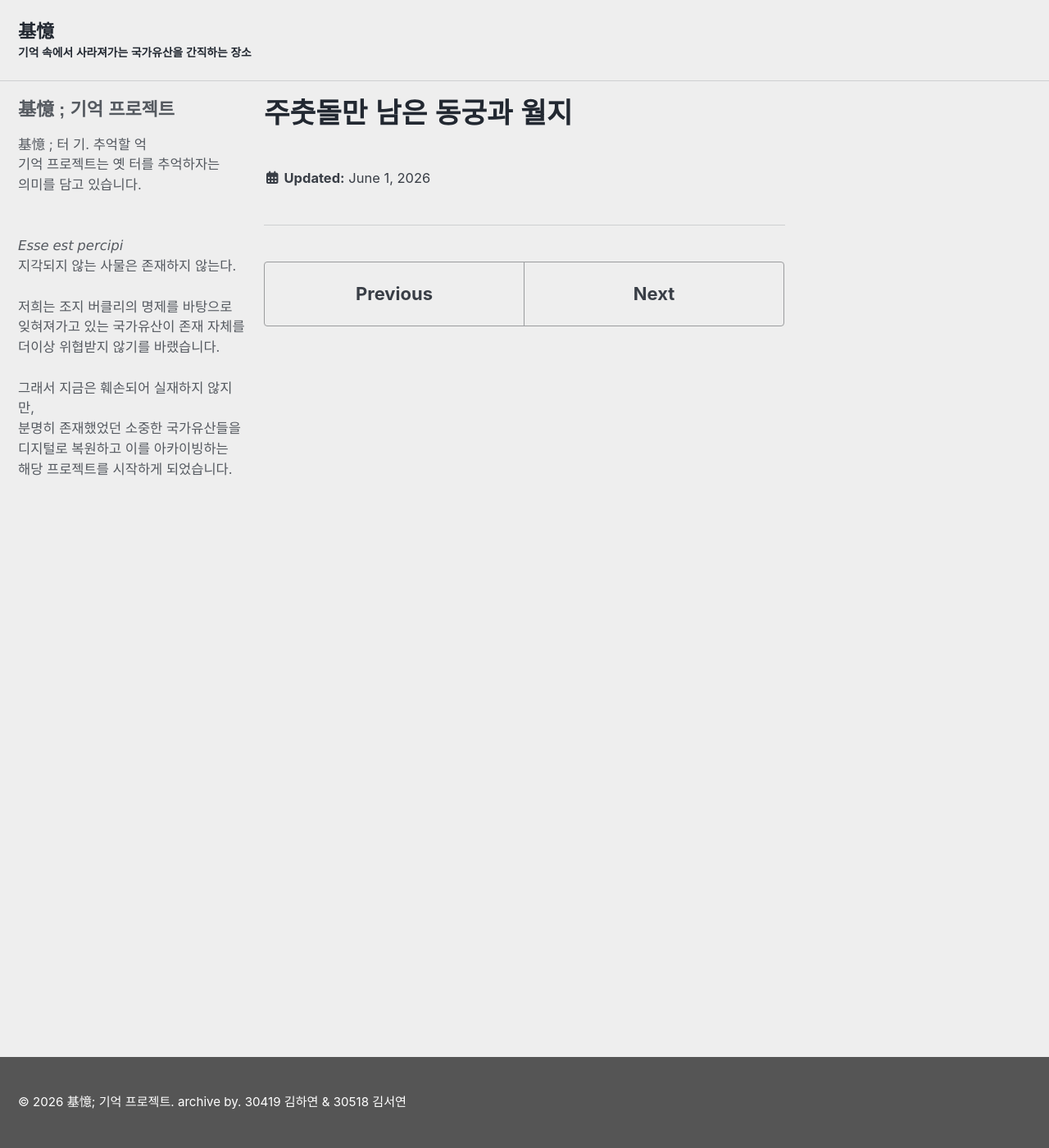
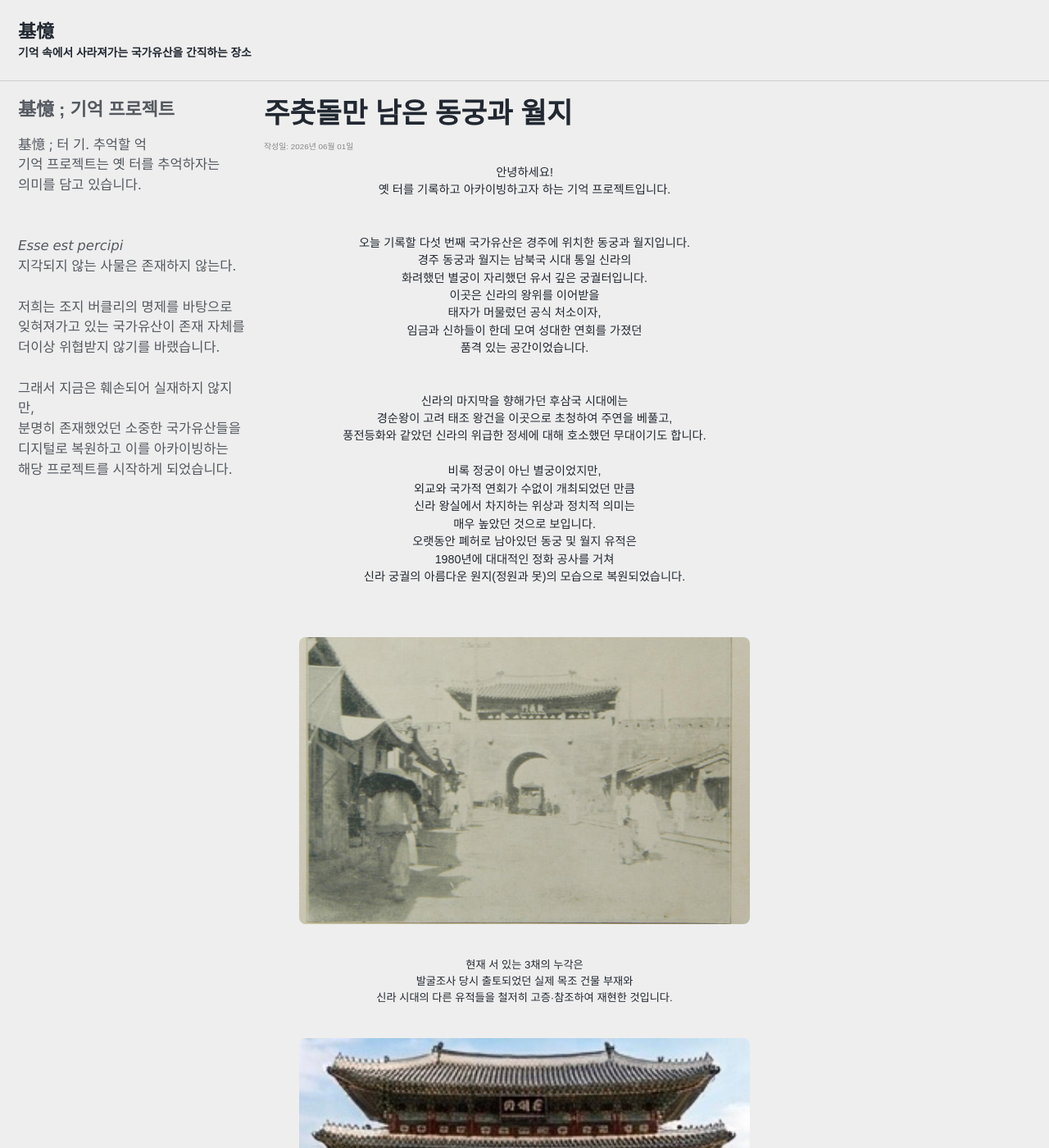
Before and after one commit to ArchiveCulturalHeritage/ArchiveCulturalHeritage.github.io, a Jekyll site: the page built from _posts/2026-06-01-동궁과월지.md, in a window 1280 px wide and 1400 px high. Shown: the whole window at 82% size. Built offline with Jekyll 4.4.1, drawn with Linux system fonts in a browser that asks for light colours; cached includes are drawn as plain includes; some web fonts are replaced; some of the changed text lies outside the part shown.

Commit message:
Update 2026-06-01-동궁과월지.md

```diff
--- a/_posts/2026-06-01-동궁과월지.md
+++ b/_posts/2026-06-01-동궁과월지.md
@@ -3,3 +3,72 @@ layout: single
 title: "주춧돌만 남은 동궁과 월지"
 date: 2026-06-01
 ---
+
+<!-- 제목은 위에서 설정했으므로 본문 상단에 날짜를 작게 표시-->
+<p style="font-size: 0.45em; color: #888;">작성일: 2026년 06월 01일</p>
+
+<div style="text-align: center; line-height: 1.5;">
+<p style="font-size: 0.65em;">
+안녕하세요! <br>
+옛 터를 기록하고 아카이빙하고자 하는 기억 프로젝트입니다.
+<br>
+<br>
+<br>
+오늘 기록할 다섯 번째 국가유산은 경주에 위치한 동궁과 월지입니다.
+<br>
+경주 동궁과 월지는 남북국 시대 통일 신라의 <br> 화려했던 별궁이 자리했던 유서 깊은 궁궐터입니다. <br> 이곳은 신라의 왕위를 이어받을 <br> 태자가 머물렀던 공식 처소이자, <br> 임금과 신하들이 한데 모여 성대한 연회를 가졌던 <br> 품격 있는 공간이었습니다.
+<br>
+<br>
+<br>
+신라의 마지막을 향해가던 후삼국 시대에는 <br> 경순왕이 고려 태조 왕건을 이곳으로 초청하여 주연을 베풀고, <br> 풍전등화와 같았던 신라의 위급한 정세에 대해 호소했던 무대이기도 합니다.
+<br>
+<br>
+비록 정궁이 아닌 별궁이었지만,<br> 외교와 국가적 연회가 수없이 개최되었던 만큼 <br> 신라 왕실에서 차지하는 위상과 정치적 의미는 <br> 매우 높았던 것으로 보입니다.
+  <br>
+오랫동안 폐허로 남아있던 동궁 및 월지 유적은 <br> 1980년에 대대적인 정화 공사를 거쳐 <br> 신라 궁궐의 아름다운 원지(정원과 못)의 모습으로 복원되었습니다.
+<br>
+<br>
+<br> </p>
+</div>
+
+<div style="text-align: center; margin: 20px 0;">
+  <img src="/assets/images/ehsdmlans-rhkrj.jpg" alt="돈의문" style="width: 550px; height: 350px; object-fit: cover; border-radius: 8px;">
+</div>
+
+
+<div style="text-align: center; line-height: 1.5;">
+<p style="font-size: 0.6em;">
+<br>
+현재 서 있는 3채의 누각은 <br> 발굴조사 당시 출토되었던 실제 목조 건물 부재와 <br> 신라 시대의 다른 유적들을 철저히 고증·참조하여 재현한 것입니다.
+<br>
+<br>
+ </p>
+</div>
+
+<div style="text-align: center; margin: 20px 0;">
+  <img src="/assets/images/ehsdmlans-rngus.jpg" alt="돈의문" style="width: 550px; height: 350px; object-fit: cover; border-radius: 8px;">
+</div>
+
+<!-- 영상 삽입 위치 (유튜브 예시)
+<div style="text-align: center; line-height: 1.5;">
+  <iframe width="560" height="315" src="https://www.youtube.com/embed/영상ID" frameborder="0" allowfullscreen></iframe>
+</div>-->
+
+
+<div style="text-align: center;">
+<p style="font-size: 0.6em;">
+  <br>
+그 외의 다른 건물터들은 <br> 정연하게 정비된 주춧돌만을 남겨두어, <br> 방문객들이 원래의 웅장했던 옛 모습을 <br> 마음껏 추측하고 상상할 수 있도록 조성되었습니다.
+  <br>
+  <br>
+신라의 전성기부터 멸망까지 모두 지켜보았을 동궁과 월지. <br> 비록 많은 건물이 사라지고 <br> 주춧돌과 일부 누각만 복원되어 있지만, <br> 그 의의는 현재까지 내려져오고 있습니다.<br>
+<br>
+오늘의 유산, 동궁과 월지.  <br>
+여러분들은 어떻게 느끼셨나요? </p>
+</div>
+
+<br>
+
+<p style="font-size: 0.45em; color: #555;">
+#서울 #동궁과월지 #기억프로젝트
+</p>
```
